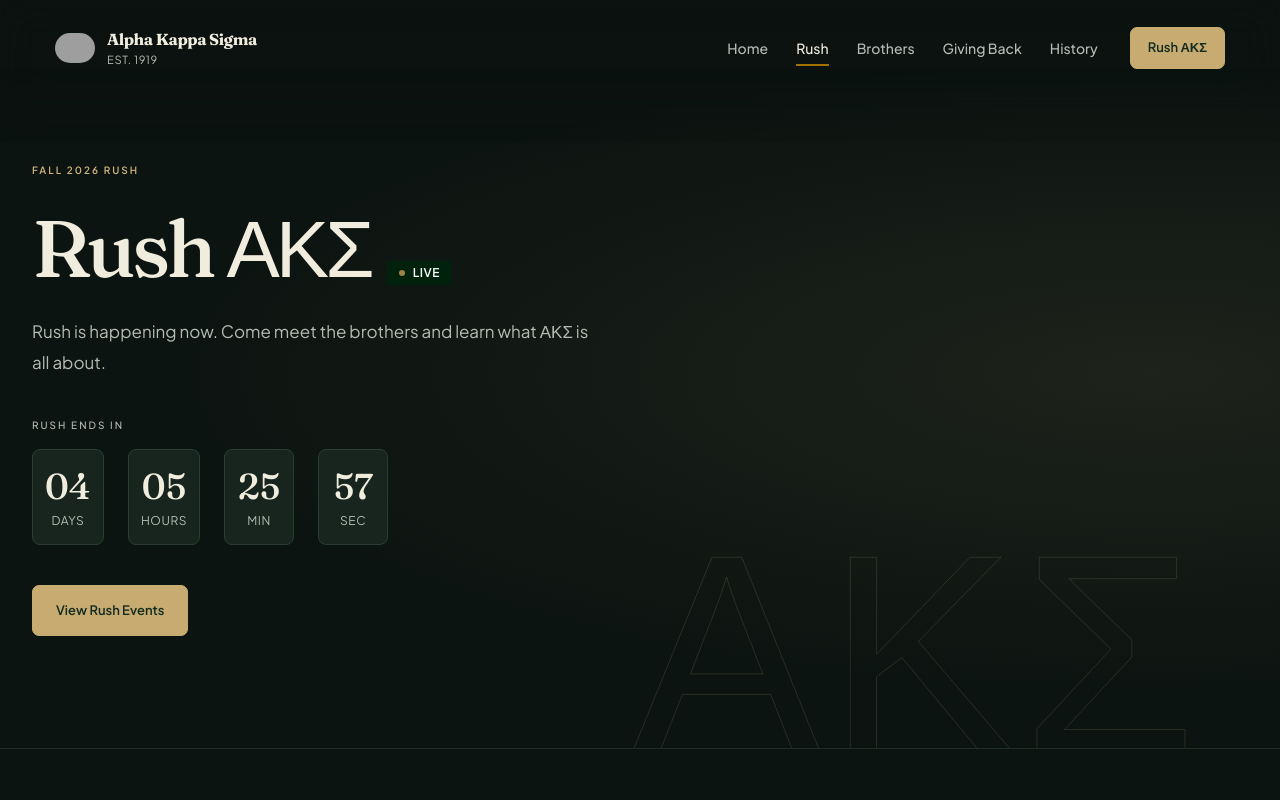
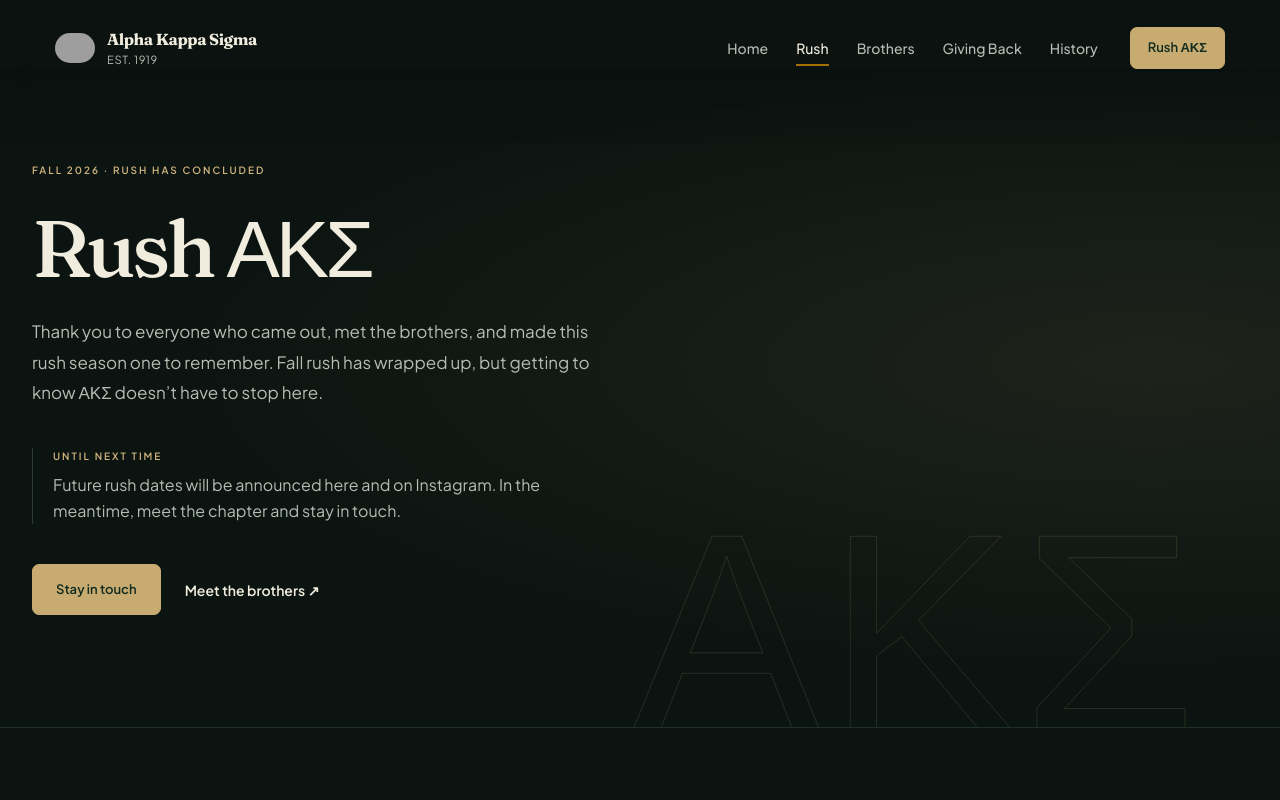
Before and after one commit to efsmert/aks-shad, a Next.js app: page /rush in a window 1280 px wide. Shown: the top 800 px of the page. Built offline with nearby package versions, Linux system fonts and the light colour scheme; grey boxes are pictures that could not be loaded.

Commit message:
Update rush page for concluded fall season

```diff
--- a/src/app/rush/page.tsx
+++ b/src/app/rush/page.tsx
@@ -1,13 +1,12 @@
 import type { Metadata } from 'next';
 import { RushHero } from '@/components/rush/RushHero';
 import { WhyJoin } from '@/components/rush/WhyJoin';
-import { Timeline } from '@/components/rush/Timeline';
 import { RushFAQ } from '@/components/rush/RushFAQ';
 import { RushContact } from '@/components/rush/RushContact';
 
 export const metadata: Metadata = {
     title: 'Rush ΑΚΣ | Alpha Kappa Sigma',
-    description: 'Rush Alpha Kappa Sigma at Northeastern University. Join events, meet brothers, and start your journey.',
+    description: 'Fall 2026 rush has concluded. Meet Alpha Kappa Sigma at Northeastern University and stay in touch for future rush announcements.',
 };
 
 export default function RushPage() {
@@ -15,7 +14,6 @@ export default function RushPage() {
         <div className="min-h-screen">
             <RushHero />
             <WhyJoin />
-            <Timeline />
             <RushFAQ />
             <RushContact />
         </div>
--- a/src/components/rush/RushContact.tsx
+++ b/src/components/rush/RushContact.tsx
@@ -6,8 +6,8 @@ export function RushContact() {
         <section id="rush-contact" className="scroll-mt-28 py-24 lg:py-32 px-6 lg:px-8">
             <div className="max-w-2xl mx-auto">
                 <SectionHeading
-                    title="Interested in rushing?"
-                    subtitle="Text Perry Yung, our Recruitment Chair, to introduce yourself or ask about rush. You can also message the chapter on Instagram for the latest updates."
+                    title="Let’s stay in touch"
+                    subtitle="Missed this season or thinking about rushing in the future? Text Perry Yung, our Rush Chair, to introduce yourself or ask a question. Follow the chapter on Instagram for future rush announcements."
                 />
                 <div className="flex flex-col sm:flex-row gap-4">
                     <a
--- a/src/components/rush/RushHero.tsx
+++ b/src/components/rush/RushHero.tsx
@@ -1,70 +1,9 @@
 'use client';
 
 import { motion } from 'framer-motion';
-import { useState, useEffect } from 'react';
-
-type RushState = 'spring-rush' | 'post-spring' | 'fall-rush' | 'post-fall';
-
-interface RushPeriod {
-    state: RushState;
-    label: string;
-    seasonLabel: string;
-    countdownLabel: string;
-    targetDate: Date;
-    description: string;
-    showCountdown: boolean;
-    isActive: boolean;
-}
-
-function getRushPeriod(now: Date): RushPeriod {
-    const year = now.getFullYear();
-    const springRushStart = new Date(year, 0, 8);
-    const springRushEnd = new Date(year, 0, 30, 23, 59, 59);
-    const fallRushStart = new Date(year, 8, 12, 15);
-    const fallRushEnd = new Date(year, 8, 25, 23, 59, 59);
-    const nextSpringRushStart = new Date(year + 1, 0, 8);
-
-    if (now < springRushStart) {
-        return { state: 'post-fall', label: 'Spring Rush Coming Soon', seasonLabel: `Spring ${year} Rush`, countdownLabel: 'Rush begins in', targetDate: springRushStart, description: 'Get ready for spring rush. Contact our Recruitment Chair and follow Instagram for event announcements.', showCountdown: true, isActive: false };
-    }
-    if (now >= springRushStart && now <= springRushEnd) {
-        return { state: 'spring-rush', label: 'Rush Is Live', seasonLabel: `Spring ${year} Rush`, countdownLabel: 'Rush ends in', targetDate: springRushEnd, description: 'Rush is happening now. Come meet the brothers and learn what ΑΚΣ is all about.', showCountdown: true, isActive: true };
-    }
-    if (now > springRushEnd && now < fallRushStart) {
-        return { state: 'post-spring', label: 'Fall Rush Coming Soon', seasonLabel: `Fall ${year} Rush`, countdownLabel: 'Rush begins in', targetDate: fallRushStart, description: 'Spring rush has concluded. Get in touch with our Recruitment Chair about fall rush.', showCountdown: true, isActive: false };
-    }
-    if (now >= fallRushStart && now <= fallRushEnd) {
-        return { state: 'fall-rush', label: 'Rush Is Live', seasonLabel: `Fall ${year} Rush`, countdownLabel: 'Rush ends in', targetDate: fallRushEnd, description: 'Rush is happening now. Come meet the brothers and learn what ΑΚΣ is all about.', showCountdown: true, isActive: true };
-    }
-    return { state: 'post-fall', label: 'Spring Rush Coming Soon', seasonLabel: `Spring ${year + 1} Rush`, countdownLabel: 'Rush begins in', targetDate: nextSpringRushStart, description: 'Fall rush has concluded. Get in touch with our Recruitment Chair about spring rush.', showCountdown: true, isActive: false };
-}
-
-function calculateTimeRemaining(targetDate: Date) {
-    const diff = targetDate.getTime() - Date.now();
-    if (diff <= 0) return { days: 0, hours: 0, minutes: 0, seconds: 0, expired: true };
-    return {
-        days: Math.floor(diff / (1000 * 60 * 60 * 24)),
-        hours: Math.floor((diff / (1000 * 60 * 60)) % 24),
-        minutes: Math.floor((diff / (1000 * 60)) % 60),
-        seconds: Math.floor((diff / 1000) % 60),
-        expired: false,
-    };
-}
+import Link from 'next/link';
 
 export function RushHero() {
-    const [rushPeriod, setRushPeriod] = useState<RushPeriod>(() => getRushPeriod(new Date()));
-    const [timeLeft, setTimeLeft] = useState(() => calculateTimeRemaining(rushPeriod.targetDate));
-
-    useEffect(() => {
-        const timer = setInterval(() => {
-            const now = new Date();
-            const current = getRushPeriod(now);
-            if (current.state !== rushPeriod.state) setRushPeriod(current);
-            setTimeLeft(calculateTimeRemaining(current.targetDate));
-        }, 1000);
-        return () => clearInterval(timer);
-    }, [rushPeriod.state]);
-
     return (
         <section className="page-hero pt-32 lg:pt-40 pb-20 lg:pb-28 px-6 lg:px-8">
             <div className="max-w-7xl mx-auto">
@@ -76,7 +15,7 @@ export function RushHero() {
                         transition={{ duration: 0.5, ease: [0.25, 1, 0.5, 1] }}
                         className="text-gold-600 text-sm font-semibold tracking-[0.2em] uppercase mb-6"
                     >
-                        {rushPeriod.seasonLabel}
+                        Fall 2026 · Rush has concluded
                     </motion.p>
 
                     {/* Title + Status */}
@@ -89,12 +28,7 @@ export function RushHero() {
                         <h1 className="font-display text-hero font-bold text-heritage-900 inline">
                             Rush ΑΚΣ
                         </h1>
-                        {rushPeriod.isActive && (
-                            <span className="inline-flex items-center gap-2 ml-4 px-3 py-1 bg-heritage-900 text-white text-xs font-semibold uppercase tracking-wider rounded-sm align-middle">
-                                <span className="w-1.5 h-1.5 rounded-full bg-gold-400 animate-pulse" />
-                                Live
-                            </span>
-                        )}
+
                     </motion.div>
 
                     <motion.p
@@ -103,52 +37,40 @@ export function RushHero() {
                         transition={{ delay: 0.2, duration: 0.6, ease: [0.25, 1, 0.5, 1] }}
                         className="text-stone-600 text-xl leading-relaxed mb-10 max-w-xl"
                     >
-                        {rushPeriod.description}
+                        Thank you to everyone who came out, met the brothers, and made this rush season one to remember. Fall rush has wrapped up, but getting to know ΑΚΣ doesn’t have to stop here.
                     </motion.p>
 
-                    {/* Countdown */}
-                    {rushPeriod.showCountdown && (
-                        <motion.div
-                            initial={{ opacity: 0, y: 16 }}
-                            animate={{ opacity: 1, y: 0 }}
-                            transition={{ delay: 0.3, duration: 0.6, ease: [0.25, 1, 0.5, 1] }}
-                            className="mb-10"
-                        >
-                            <p className="text-stone-500 text-xs uppercase tracking-wider mb-4 font-medium">
-                                {rushPeriod.countdownLabel}
-                            </p>
-                            <div className="rush-countdown flex gap-4 lg:gap-6">
-                                {[
-                                    { value: timeLeft.days, label: 'Days' },
-                                    { value: timeLeft.hours, label: 'Hours' },
-                                    { value: timeLeft.minutes, label: 'Min' },
-                                    { value: timeLeft.seconds, label: 'Sec' },
-                                ].map((item) => (
-                                    <div key={item.label} className="text-center">
-                                        <span className="block font-display text-3xl lg:text-4xl font-bold text-heritage-900 tabular-nums">
-                                            {String(item.value).padStart(2, '0')}
-                                        </span>
-                                        <span className="text-stone-500 text-xs uppercase tracking-wider mt-1">
-                                            {item.label}
-                                        </span>
-                                    </div>
-                                ))}
-                            </div>
-                        </motion.div>
-                    )}
+                    <motion.div
+                        initial={{ opacity: 0, y: 12 }}
+                        animate={{ opacity: 1, y: 0 }}
+                        transition={{ delay: 0.3, duration: 0.6 }}
+                        className="mb-10 border-l border-gold-600/40 pl-5"
+                    >
+                        <p className="text-gold-600 text-xs font-semibold uppercase tracking-[0.16em] mb-2">
+                            Until next time
+                        </p>
+                        <p className="text-stone-600 text-base leading-relaxed max-w-lg">
+                            Future rush dates will be announced here and on Instagram.
+                            In the meantime, meet the chapter and stay in touch.
+                        </p>
+                    </motion.div>
 
                     {/* CTA */}
                     <motion.div
                         initial={{ opacity: 0, y: 12 }}
                         animate={{ opacity: 1, y: 0 }}
                         transition={{ delay: 0.4, duration: 0.5, ease: [0.25, 1, 0.5, 1] }}
+                        className="flex flex-wrap items-center gap-6"
                     >
                         <a
-                            href={rushPeriod.isActive ? '#rush-events' : '#rush-contact'}
+                            href="#rush-contact"
                             className="action-primary inline-block px-7 py-3.5 bg-heritage-900 text-white font-semibold text-sm rounded-sm transition-colors duration-200 hover:bg-heritage-800"
                         >
-                            {rushPeriod.isActive ? 'View Rush Events' : 'Get in Touch'}
+                            Stay in touch
                         </a>
+                        <Link href="/brothers" className="text-sm font-semibold text-heritage-900 hover:text-gold-600 transition-colors">
+                            Meet the brothers <span aria-hidden="true">↗</span>
+                        </Link>
                     </motion.div>
                 </div>
             </div>
```
